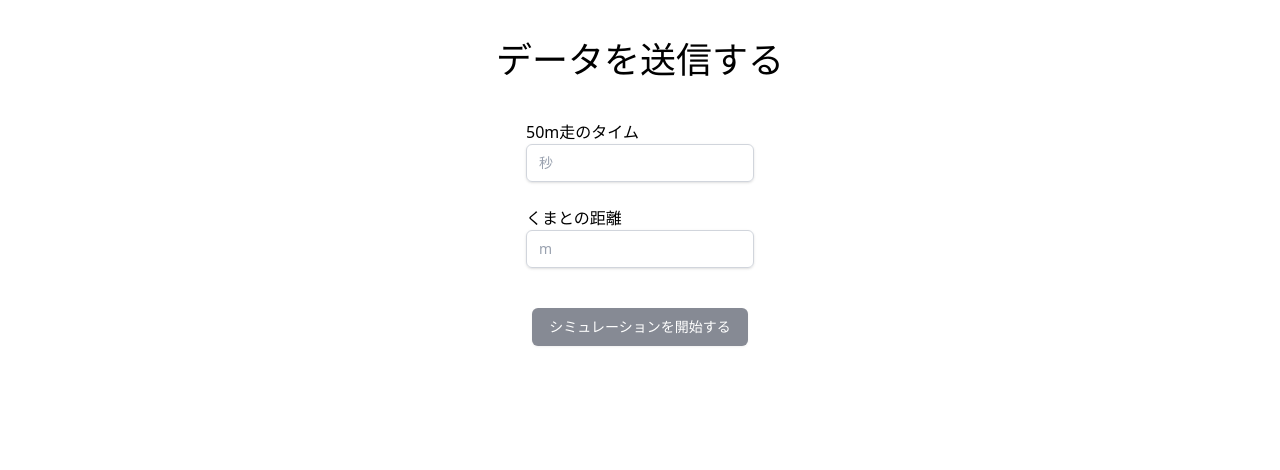
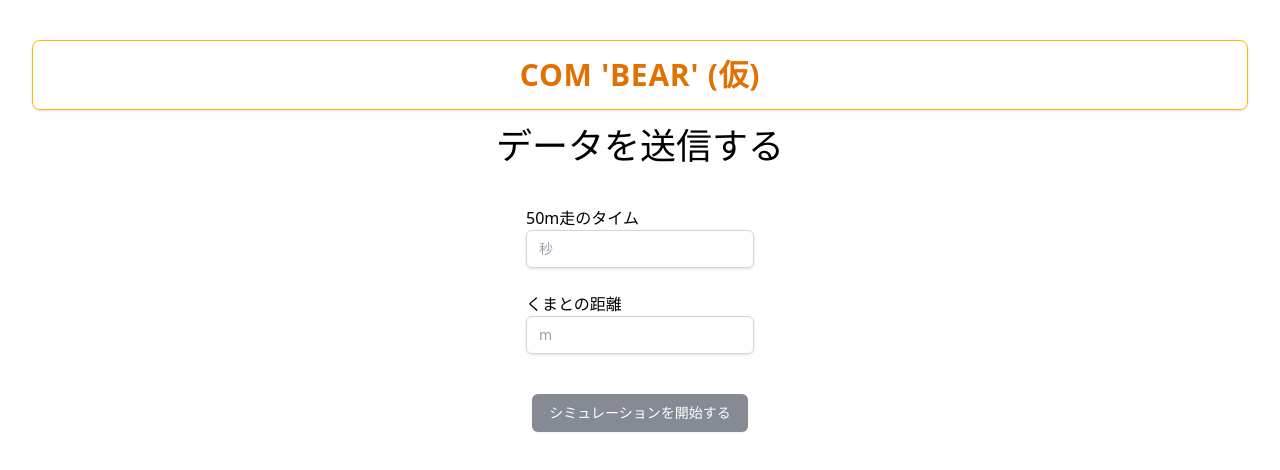
Before and after one commit to kenkenman07/COMPARE-with-BEAR, a React app in the folder frontend/: page /data in a window 1280 px wide. Shown: the top 470 px of the page. Built offline with nearby package versions, Linux system fonts and the light colour scheme; the HTML template or start-up script is replaced by a standard one.

Commit message:
タイトルをDataぺージに移動

```diff
--- a/frontend/src/Layout.tsx
+++ b/frontend/src/Layout.tsx
@@ -8,9 +8,7 @@ function Layout() {
 
     return (
         <div>
-            <div className="border border-amber-200 rounded-lg p-4 shadow-sm">
-            <h1 className="text-center text-3xl text-amber-600 font-extrabold tracking-wide">COM 'BEAR' (仮)</h1>
-            </div>
+
             <Outlet />
         </div>
     )
--- a/frontend/src/pages/Dash.tsx
+++ b/frontend/src/pages/Dash.tsx
@@ -1,7 +1,7 @@
 function Dash() {
     return (
         <div>
-            <img src="/images/run.png" />
+            <img src="/images/run.png" alt="" className="w-full"/>
         </div>
     )
 }
--- a/frontend/src/pages/Data.tsx
+++ b/frontend/src/pages/Data.tsx
@@ -16,7 +16,12 @@ function Data() {
     if(dataStore.data == true) return <Navigate replace to="/" />;
 
     return (
-        <div className="min-h-screen py-10 px-4 sm:px-6 lg:px-8">
+        <div className="min-h-screen py-10 px-4 sm:px-6 lg:px-8 flex flex-col gap-4">
+
+                <div className="border border-amber-400 rounded-lg p-4 shadow-sm">
+                    <h1 className="text-center text-3xl text-amber-600 font-extrabold tracking-wide">COM 'BEAR' (仮)</h1>
+                </div>
+
             <div className="flex flex-col items-center">
 
             <h2 className="text-4xl">データを送信する</h2>
```
Also changed, not shown: frontend/public/images/run.png.
